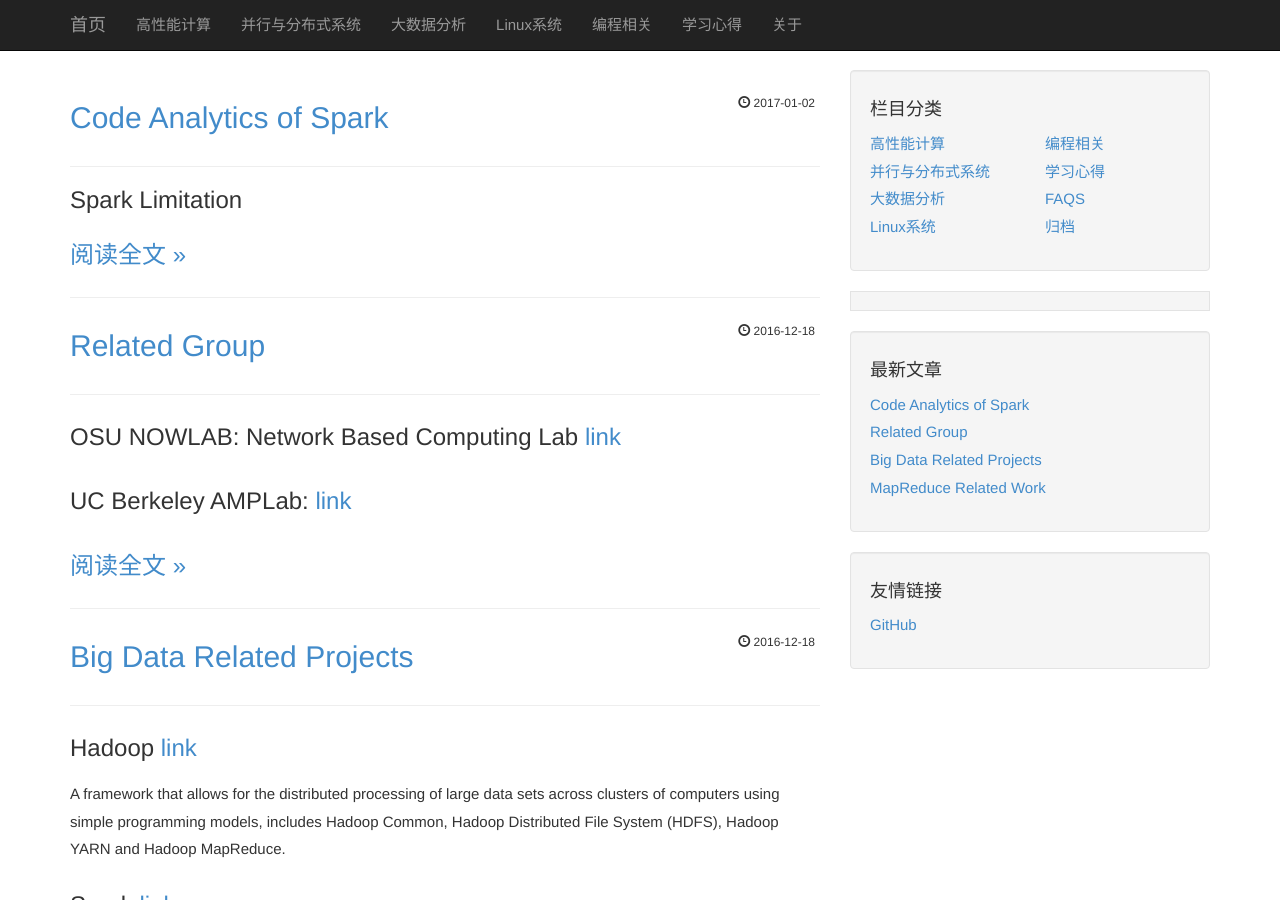
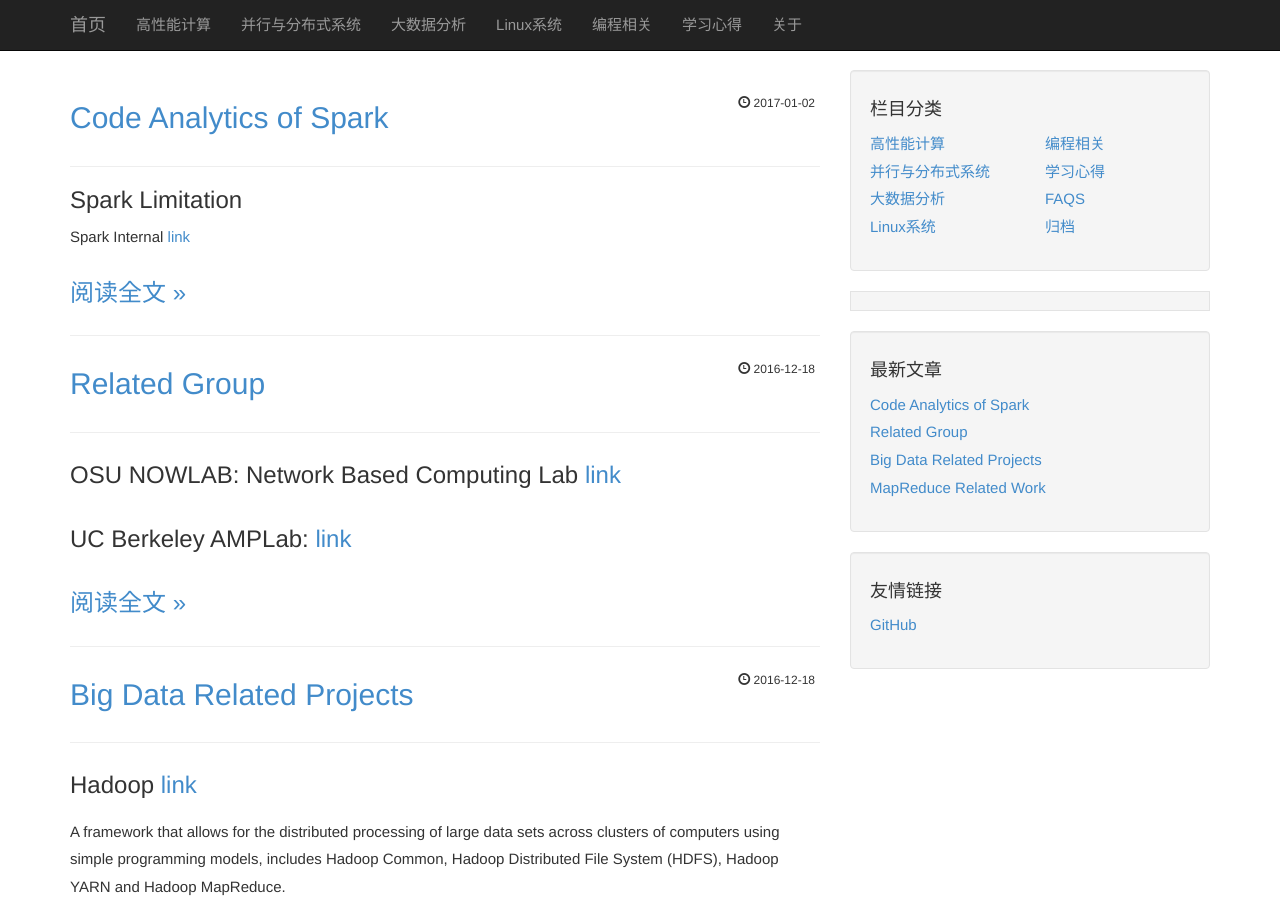
Before and after one commit to taogaocn/taogaocn, a Jekyll site: the page built from index.html, in a window 1280 px wide and 900 px high. Built offline with Jekyll 4.4.1, drawn with Linux system fonts in a browser that asks for light colours; the list of posts is cut into pages by our own code; comment, search, counter and statistics services are not loaded.

Commit message:
Update blog.

```diff
--- a/_posts/2017-1-2-code-analytics-of-spark.markdown
+++ b/_posts/2017-1-2-code-analytics-of-spark.markdown
@@ -5,3 +5,5 @@ title:  "Code Analytics of Spark"
 tags: [Big Data]
 ---
 ### Spark Limitation
+
+Spark Internal [link](https://github.com/JerryLead/SparkInternals)
```
